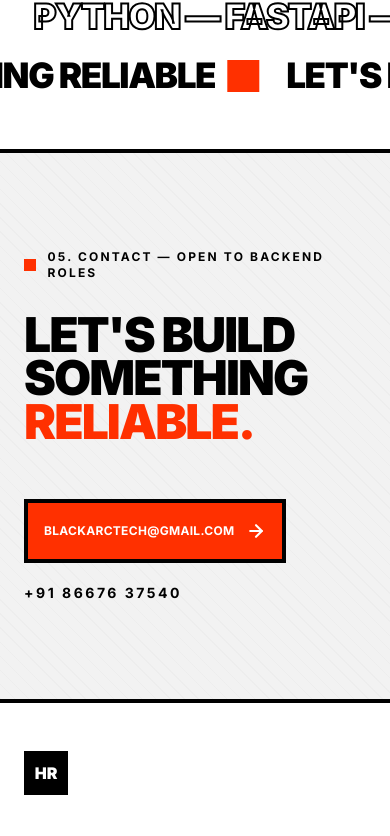
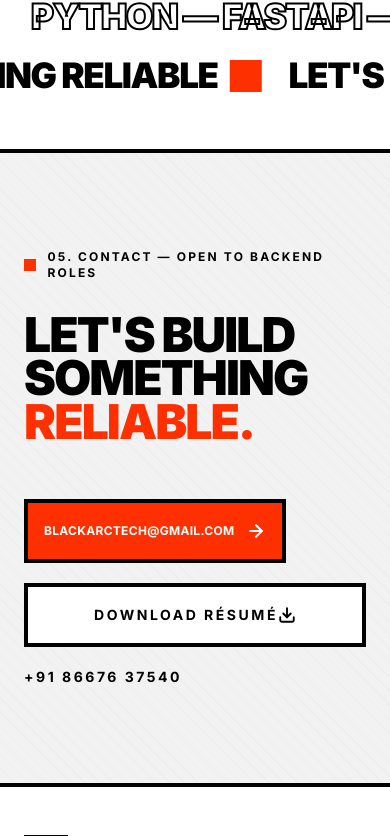
Before and after one commit to hari1vkp/portfolio1, a React (Vite) app: page / in a window 390 px wide. Shown: the part 10149-10985 px from the top of the page. Built offline with nearby package versions, Linux system fonts and the light colour scheme.

Commit message:
feat: add downloadable resume button to footer component

```diff
--- a/src/components/Footer.jsx
+++ b/src/components/Footer.jsx
@@ -1,4 +1,8 @@
-import { ArrowUp, ArrowRight } from 'lucide-react'
+import { ArrowUp, ArrowRight, Download } from 'lucide-react'
+import Button from './ui/Button.jsx'
+
+const RESUME_URL =
+  'https://drive.google.com/uc?export=download&id=1d8Ij4dUd-Cm7KyDnpVmQDyRgteWiqTPG'
 
 const socials = [
   { label: 'GitHub', href: 'https://github.com/hari1vkp' },
@@ -39,6 +43,22 @@ export default function Footer() {
                 className="shrink-0 transition-transform duration-200 ease-out group-hover:translate-x-1"
               />
             </a>
+            <Button
+              href={RESUME_URL}
+              variant="secondary"
+              target="_blank"
+              rel="noreferrer"
+              download
+              className="w-full sm:w-auto"
+              aria-label="Download résumé PDF (opens Google Drive in a new tab)"
+            >
+              Download résumé
+              <Download
+                size={18}
+                strokeWidth={2.5}
+                className="transition-transform duration-200 ease-out group-hover:translate-y-0.5"
+              />
+            </Button>
             <a
               href="tel:+918667637540"
               className="swiss-focus text-sm font-bold uppercase tracking-label transition-colors duration-150 ease-linear hover:text-swiss-accent"
```
